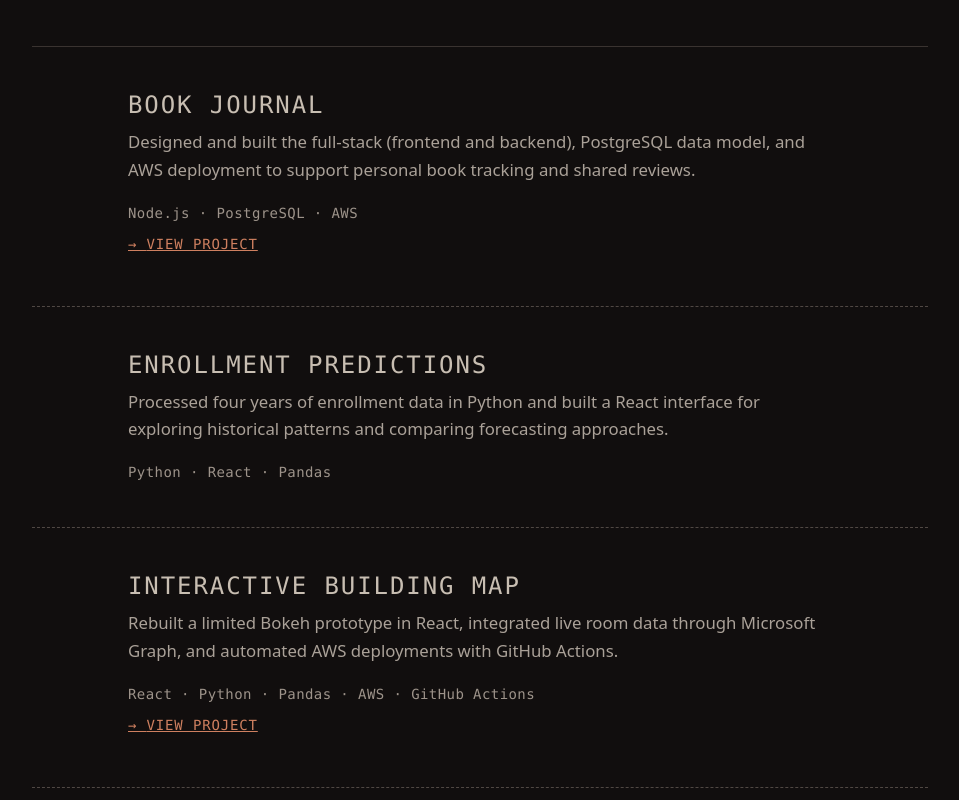
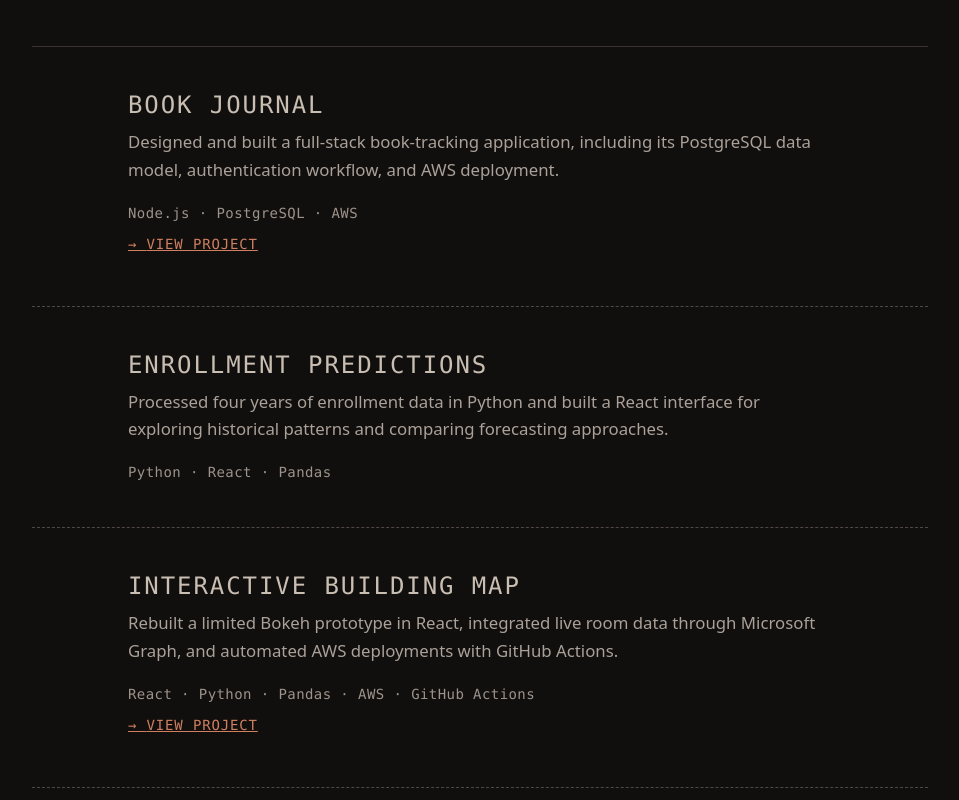
Before and after one commit to el-wittmer/el-wittmer.github.io, a React (Vite) app: page / in a window 1280 px wide. Shown: the part 960-1760 px from the top of the page, without its empty margins (160-1119 px from the left). Built offline with nearby package versions, Linux system fonts and the light colour scheme.

Commit message:
Adjusting project descriptions

```diff
--- a/src/components/Experience.jsx
+++ b/src/components/Experience.jsx
@@ -37,6 +37,7 @@ const projects = [
       "University of Illinois Urbana-Champaign, Siebel School of Computing and Data Science",
     description: [
       "Conducted independent data-science research using Python, PostgreSQL, and cluster computing to analyze and manage datasets containing more than one million records.",
+      "Created visualizations, project reports, presentations, and technical documentation to communicate findings and support future research.",
     ],
     skills: "May 2022 - Aug 2022",
   },
--- a/src/components/Projects.jsx
+++ b/src/components/Projects.jsx
@@ -4,7 +4,7 @@ const projects = [
     category: "Full-Stack Development",
     title: "Book Journal",
     description:
-      "Designed and built the full-stack (frontend and backend), PostgreSQL data model, and AWS deployment to support personal book tracking and shared reviews.",
+      "Designed and built a full-stack book-tracking application, including its PostgreSQL data model, authentication workflow, and AWS deployment.",
     skills: "Node.js · PostgreSQL · AWS",
     link: "https://bookjournal.wittyswords.com",
     linkText: "View Project",
```
